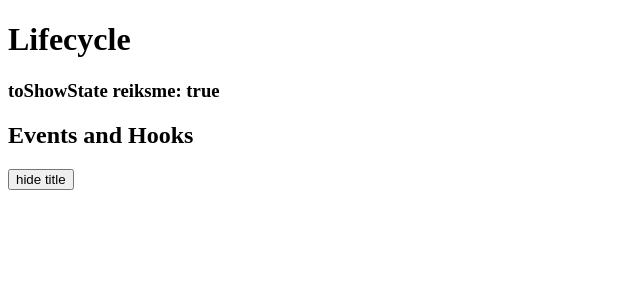
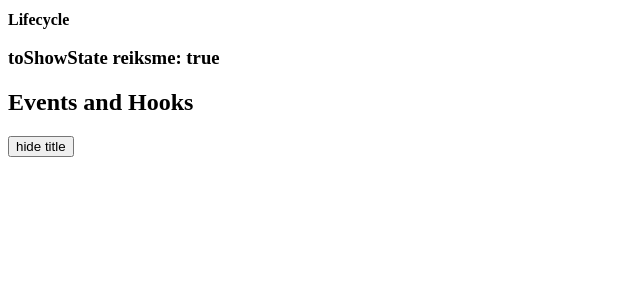
Before and after one commit to MariusCodeAcademy/feu2-05_r_lifecycle_useState_events, a React (Vite) app: page / in a window 1280 px wide. Shown: the top 300 px of the page, without its empty margins (0-640 px from the left). Built offline with nearby package versions, Linux system fonts and the light colour scheme.

Commit message:
sizeHandler

```diff
--- a/src/App.jsx
+++ b/src/App.jsx
@@ -1,11 +1,23 @@
 import './App.css';
 import Title from './components/Title';
+import { useState } from 'react';
 
 function App() {
   console.log('App.jsx created');
+
+  const [h1Size, setH1Size] = useState('1rem');
+  // const h1Size = '1rem'
+  function sizeHandler() {
+    console.log('size to 3rem');
+    setH1Size('3rem');
+  }
+
+  // paspaudus an h1 el, padidini jo dydi iki 2rem
   return (
     <div className='App'>
-      <h1>Lifecycle</h1>
+      <h1 onClick={sizeHandler} style={{ fontSize: h1Size }}>
+        Lifecycle
+      </h1>
       <Title>Events and Hooks</Title>
     </div>
   );
```
